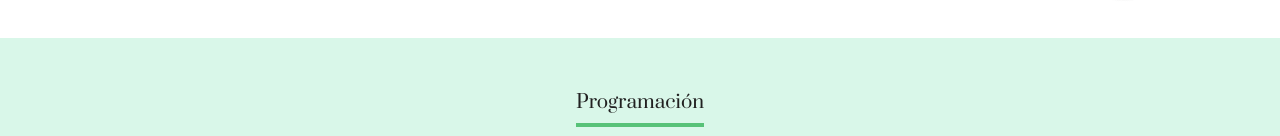
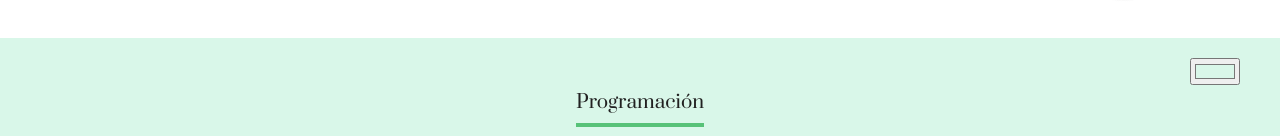
Before and after one commit to GarciaRojasP/org, a React (Create React App) app: page / in a window 1280 px wide. Shown: the part 622-758 px from the top of the page. Built offline with nearby package versions, Linux system fonts and the light colour scheme.

Commit message:
Usando input type=color

```diff
--- a/src/componentes/Equipo/Equipo.css
+++ b/src/componentes/Equipo/Equipo.css
@@ -3,6 +3,13 @@
     padding: 32px;
     box-sizing: border-box;
     text-align: center;
+    position: relative;
+}
+
+.input-color{
+    position: absolute;
+    top: 20px;
+    right: 40px;
 }
 
 .titulo__principal-equipo--modificador{
--- a/src/componentes/Equipo/Equipo.js
+++ b/src/componentes/Equipo/Equipo.js
@@ -14,6 +14,10 @@ const Equipo = (props)  => {
                 {
                     mandarColaboradores.length > 0 &&
                     <section className="ctn-equipo" style={fondoEquipo}>
+                        <input type="color" className="input-color" value={fondo} onChange={(evento) => {
+                                                                                                    console.log(evento.target.value);
+                                                                                                  }} />
+
                         <h3 className="titulo__principal titulo__principal-equipo--modificador" style={destaqueEquipo} > {titulo} </h3>
                         <div className="colaboradores">
                             {
```
